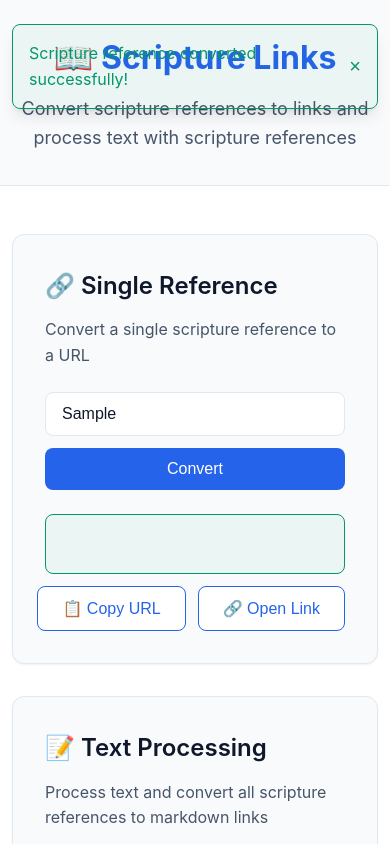
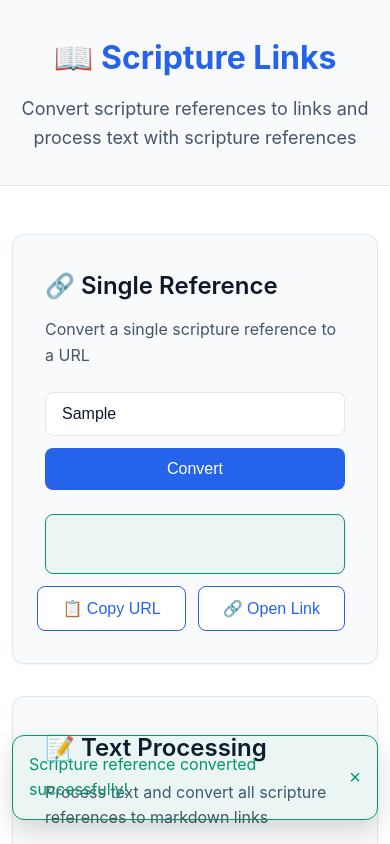
Before and after one commit to GarthDB/scripture-links, a website with bundled scripts: page web/index.html in a window 390 px wide. Both pictures are taken after typing "Sample" into the empty fields and a click on the button "Convert". Shown: the top 844 px of the page. Built offline with nearby package versions, Linux system fonts and the light colour scheme.

Commit message:
fix: Improve toast notifications for mobile devices
- Fix toast stacking issue by hiding all toasts before showing new ones
- Move toasts to bottom of screen on mobile for better UX
- Reduce redundancy by skipping error toasts when error is already visible in result area
- Shorter auto-hide delay on mobile (4s vs 5s)
- Enhanced mobile toast styling with better shadows and border radius

```diff
--- a/web/app.js
+++ b/web/app.js
@@ -350,6 +350,19 @@ function showInfo(message) {
 }
 
 function showToast(message, type = 'info') {
+    // Hide all existing toasts first
+    hideAllToasts();
+
+    // On mobile, don't show error toasts if we're already showing error in result area
+    // This reduces redundancy and clutter
+    if (type === 'error' && window.innerWidth <= 768) {
+        const resultAreas = document.querySelectorAll('.result-area.error');
+        if (resultAreas.length > 0) {
+            // Error is already visible in result area, skip toast
+            return;
+        }
+    }
+
     const toastId = type === 'error' ? 'error-toast' : 'success-toast';
     const messageId = type === 'error' ? 'error-message' : 'success-message';
 
@@ -359,10 +372,16 @@ function showToast(message, type = 'info') {
     messageElement.textContent = message;
     toast.classList.remove('hidden');
 
-    // Auto-hide after 5 seconds
+    // Auto-hide after 4 seconds on mobile (shorter), 5 seconds on desktop
+    const hideDelay = window.innerWidth <= 768 ? 4000 : 5000;
     setTimeout(() => {
         toast.classList.add('hidden');
-    }, 5000);
+    }, hideDelay);
+}
+
+function hideAllToasts() {
+    document.getElementById('error-toast').classList.add('hidden');
+    document.getElementById('success-toast').classList.add('hidden');
 }
 
 function hideError() {
--- a/web/styles.css
+++ b/web/styles.css
@@ -396,7 +396,18 @@ footer a:hover {
     .toast {
         left: var(--spacing-sm);
         right: var(--spacing-sm);
+        top: auto;
+        bottom: var(--spacing-lg);
         max-width: none;
+        position: fixed;
+        transform: translateY(0);
+        border-radius: var(--radius-lg);
+        box-shadow: 0 10px 25px rgba(0, 0, 0, 0.15);
+    }
+
+    .toast.hidden {
+        transform: translateY(calc(100% + var(--spacing-lg)));
+        opacity: 0;
     }
 }
 
```
